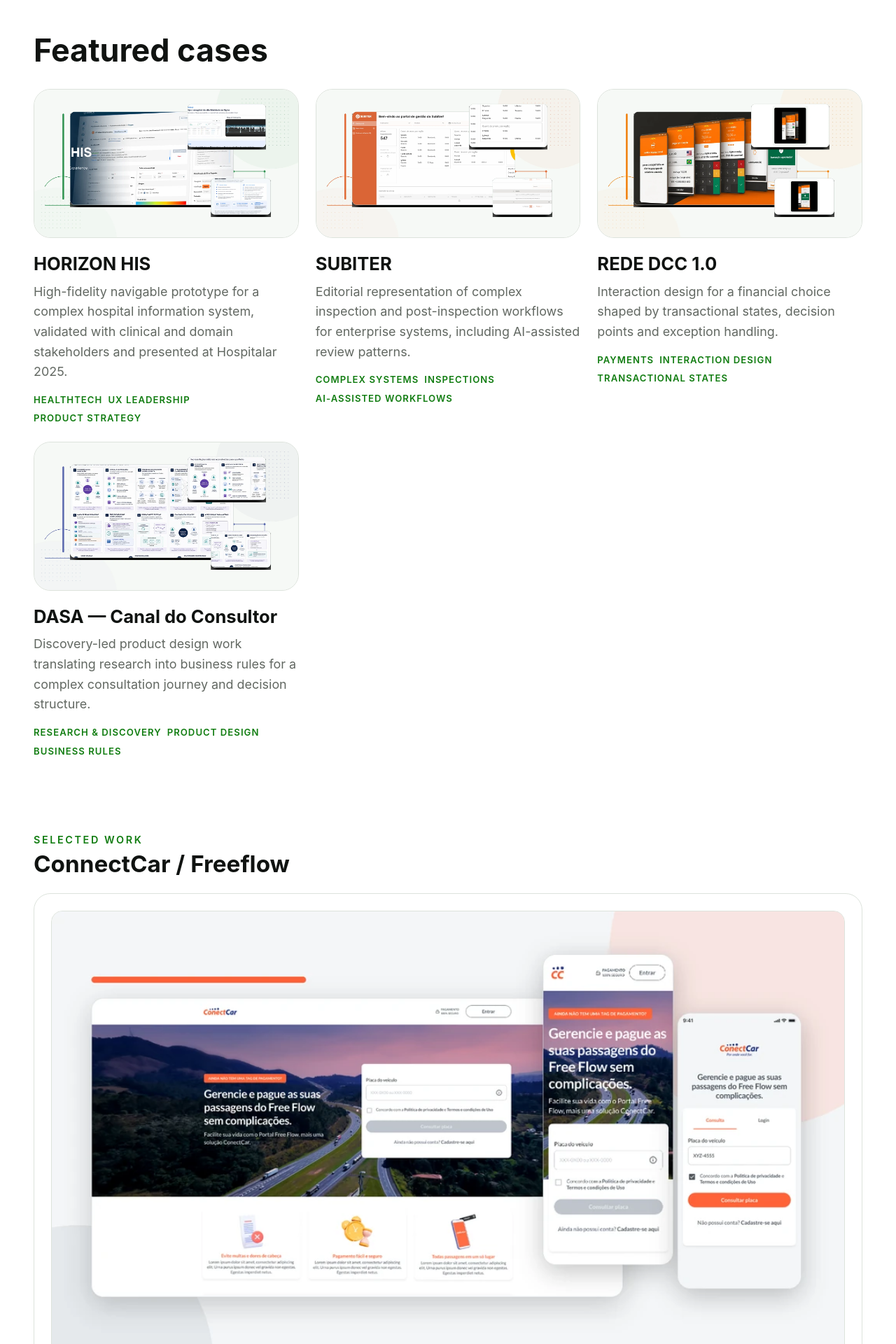
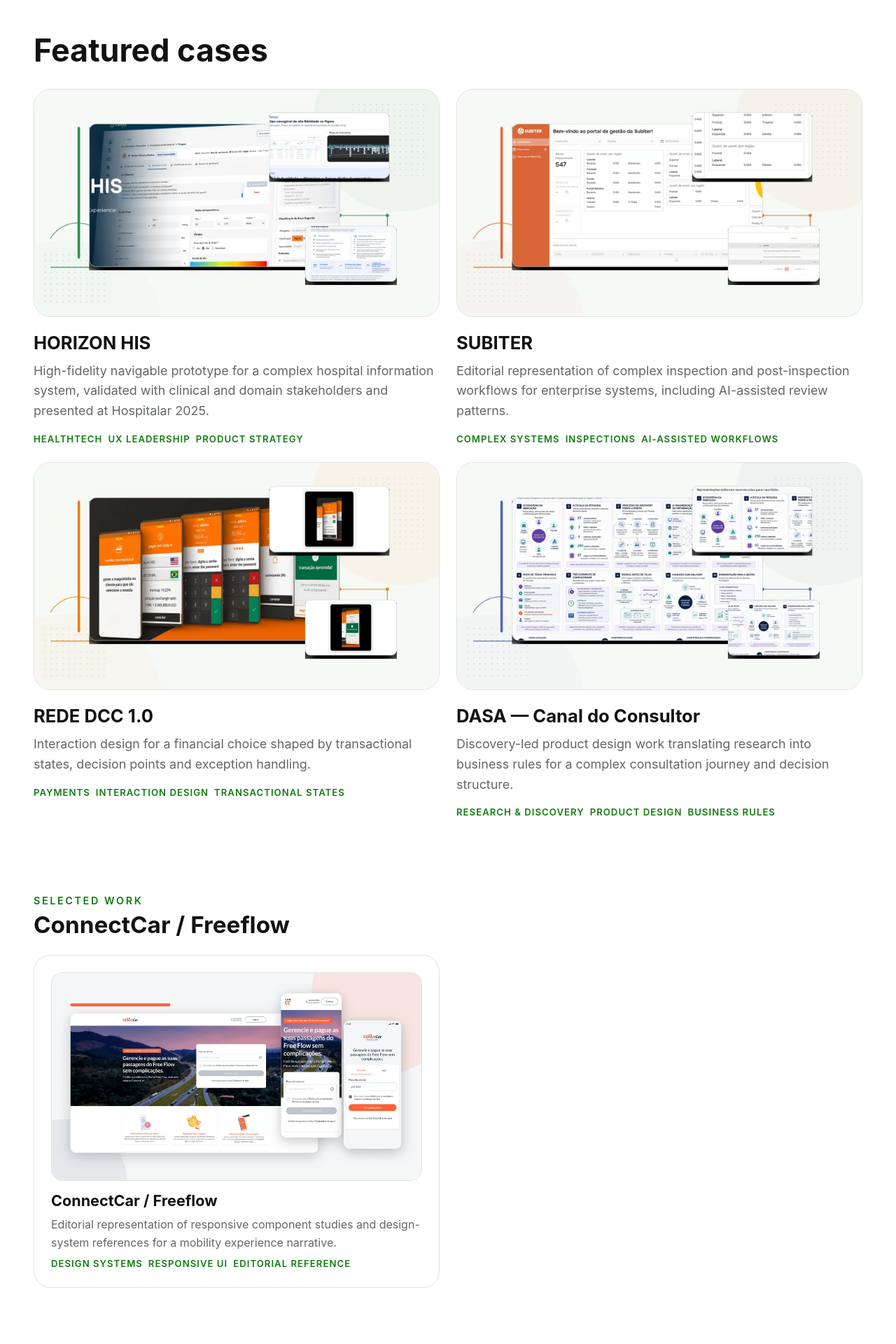
Before and after one commit to nelsonseccofilho/nelsonseccofilho2, a Next.js app: page / in a window 1280 px wide. Shown: the part 800-2720 px from the top of the page at 70% size. Built offline with nearby package versions, Linux system fonts and the light colour scheme.

Commit message:
style(home): refine project hierarchy

```diff
--- a/src/app/globals.css
+++ b/src/app/globals.css
@@ -272,11 +272,17 @@
 
 .project-grid {
   display: grid;
-  grid-template-columns: repeat(auto-fit, minmax(min(100%, 18rem), 1fr));
+  grid-template-columns: 1fr;
   gap: var(--spacing-5);
   margin: 0;
   padding: 0;
   list-style: none;
+}
+
+@media (min-width: 768px) {
+  .project-grid {
+    grid-template-columns: repeat(2, minmax(0, 1fr));
+  }
 }
 
 .project-grid__item {
@@ -375,11 +381,20 @@
 
 .selected-work__card {
   display: grid;
-  gap: var(--spacing-5);
-  padding: var(--spacing-5);
+  gap: var(--spacing-4);
+  width: 100%;
+  max-width: 100%;
+  padding: clamp(1.1rem, 2vw, 1.5rem);
   border: 1px solid var(--color-border);
   border-radius: var(--radius-xl);
   background: var(--color-surface-elevated);
+}
+
+@media (min-width: 768px) {
+  .selected-work__card {
+    max-width: calc((100% - var(--spacing-5)) / 2);
+    justify-self: start;
+  }
 }
 
 .selected-work__media {
@@ -393,13 +408,13 @@
 
 .selected-work__content {
   display: grid;
-  gap: var(--spacing-3);
+  gap: var(--spacing-2);
 }
 
 .selected-work__title {
   margin: 0;
   color: var(--color-text-primary);
-  font-size: clamp(1.2rem, 1.8vw, 1.5rem);
+  font-size: clamp(1.1rem, 1.7vw, 1.35rem);
   font-weight: 700;
   line-height: 1.2;
 }
@@ -407,7 +422,7 @@
 .selected-work__description {
   margin: 0;
   color: var(--color-text-secondary);
-  font-size: clamp(0.95rem, 1.3vw, 1.05rem);
+  font-size: clamp(0.95rem, 1.25vw, 1rem);
   line-height: 1.6;
 }
 
```
